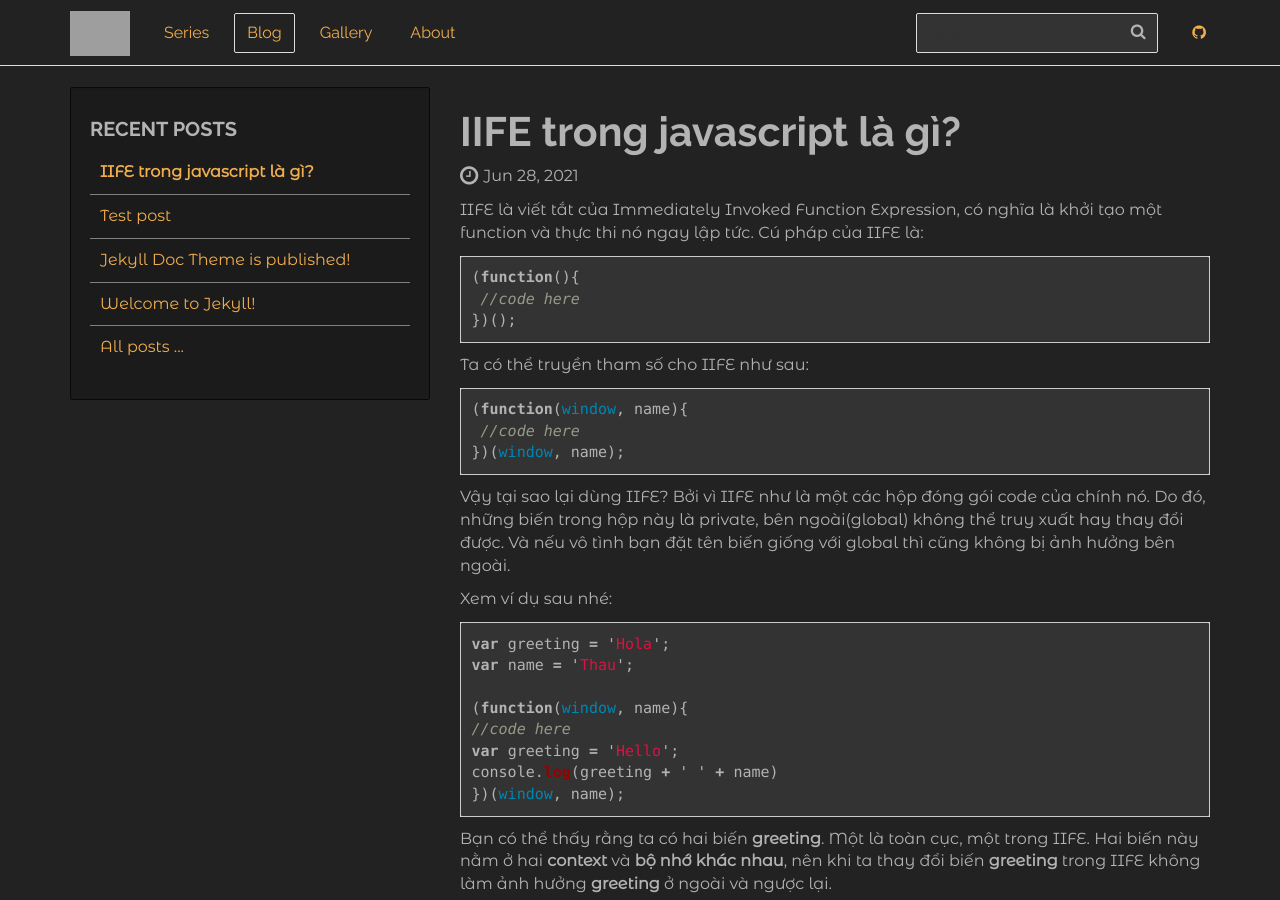
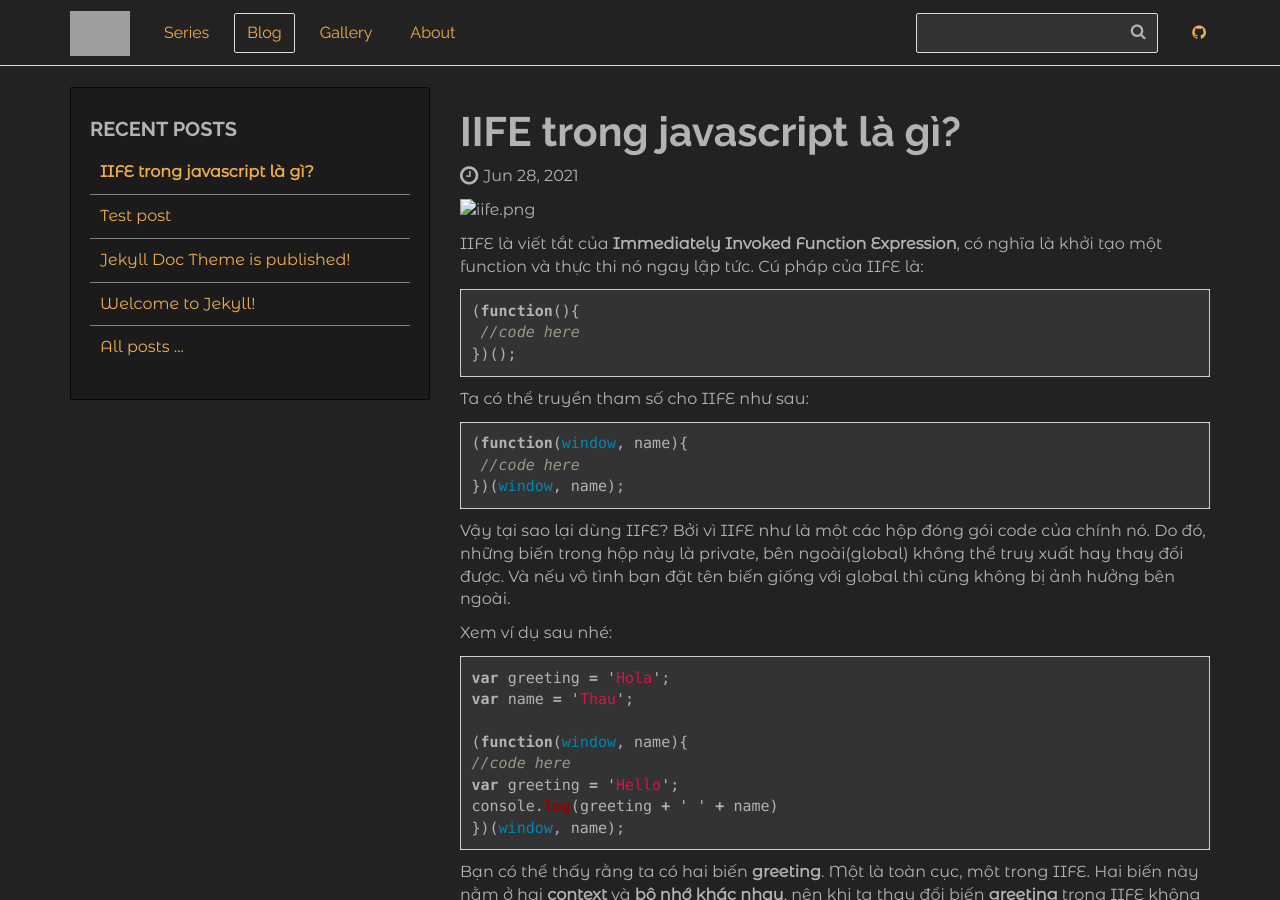
Before and after one commit to ngocnhan2003/ngocnhan2003.github.io, a Jekyll site: the page built from _posts/2021-06-28-iife.md, in a window 1280 px wide and 900 px high. Built offline with Jekyll 4.4.1, drawn with Linux system fonts in a browser that asks for light colours; grey boxes are pictures that could not be loaded.

Commit message:
Create 2021-06-28-iife.md

```diff
--- a/_posts/2021-06-28-iife.md
+++ b/_posts/2021-06-28-iife.md
@@ -2,7 +2,9 @@
 published: true
 title: IIFE trong javascript là gì?
 ---
-IIFE là viết tắt của Immediately Invoked Function Expression, có nghĩa là khởi tạo một function và thực thi nó ngay lập tức.
+![iife.png]({{site.baseurl}}/_posts/iife.png)
+
+IIFE là viết tắt của **Immediately Invoked Function Expression**, có nghĩa là khởi tạo một function và thực thi nó ngay lập tức.
 Cú pháp của IIFE là:
 {% highlight javascript %}
 (function(){
@@ -74,4 +76,5 @@ console.log(i);
 {% endhighlight %}
 
 **Mỗi vòng lặp IIFE tạo một scope mới cho i, nên i ở đây là khác nhau.**
+
 Tóm lại, IIFE hữu ích khi chúng ta muốn đóng gói code để nó không ảnh hưởng đến các biến toàn cục. Nó hữu ích khi chúng ta viết những thư viện. Sau đó, chúng ta nhúng vào những trang web khác nhau thì cũng không ảnh hưởng đến code của chúng ta.
```
